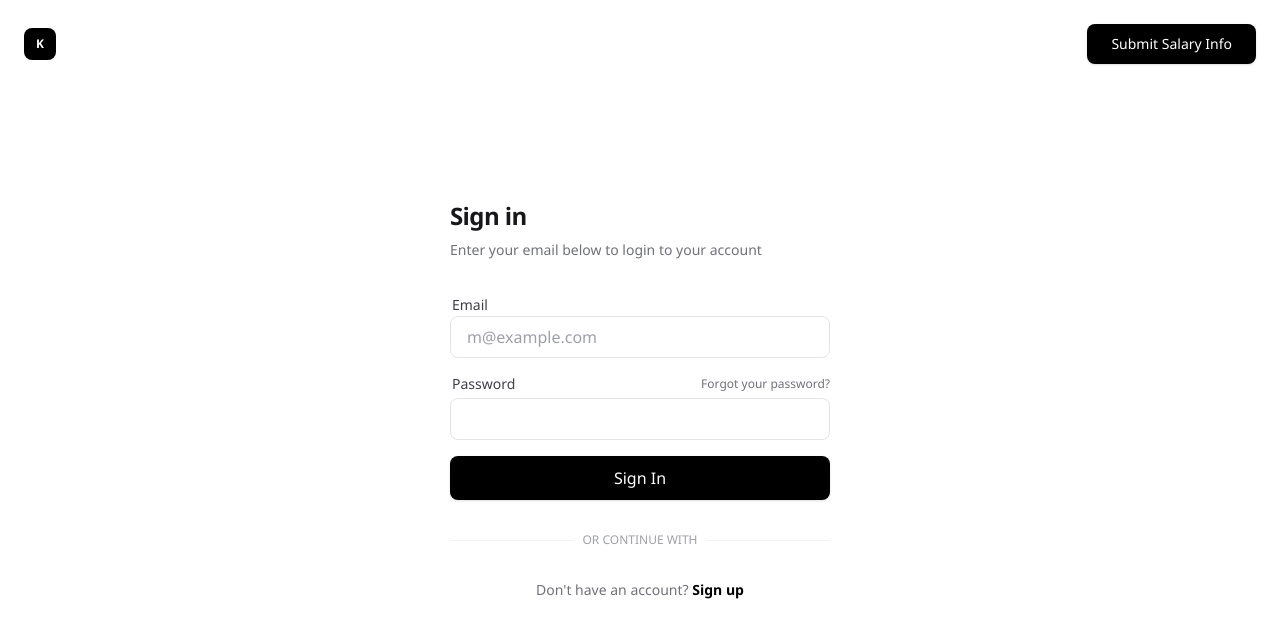
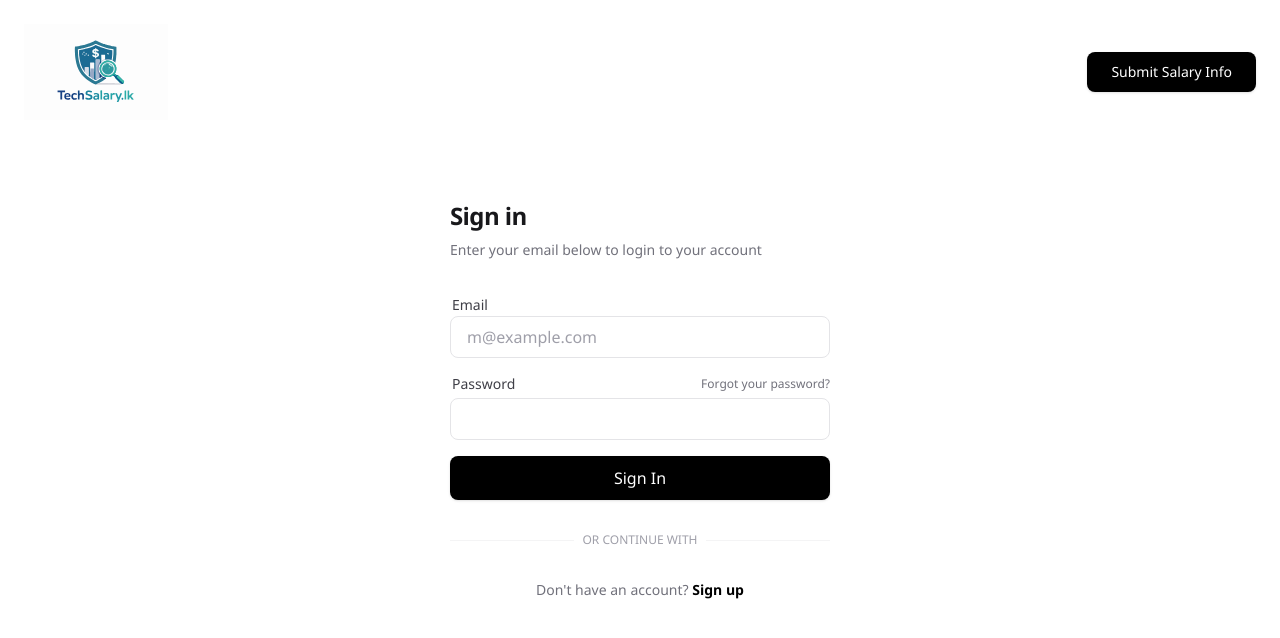
Before and after one commit to Asmitha-AR/cloud-app-coursework, a Next.js app in the folder web/: page /auth/login in a window 1280 px wide. Shown: the top 638 px of the page. Built offline with nearby package versions, Linux system fonts and the light colour scheme; no server answers.

Commit message:
changed logo and size

```diff
--- a/web/app/auth/login/page.tsx
+++ b/web/app/auth/login/page.tsx
@@ -7,6 +7,7 @@ import { authApi } from '@/lib/api';
 import { useAuth } from '@/context/AuthContext';
 import Button from '@/components/ui/Button';
 import Input from '@/components/ui/Input';
+import BrandLogo from '@/components/BrandLogo';
 
 export default function LoginPage() {
     const router = useRouter();
@@ -41,7 +42,7 @@ export default function LoginPage() {
         <div className="min-h-screen flex flex-col items-center justify-center p-6 bg-white relative">
             <header className="absolute top-0 left-0 right-0 p-6 flex items-center justify-between">
                 <Link href="/" className="flex items-center space-x-2">
-                    <div className="w-8 h-8 bg-black rounded-lg flex items-center justify-center text-white font-bold text-xs">K</div>
+                    <BrandLogo size={48} />
                 </Link>
                 <Link href="/salary/submit">
                     <Button className="text-sm font-bold">
--- a/web/app/auth/signup/page.tsx
+++ b/web/app/auth/signup/page.tsx
@@ -7,6 +7,7 @@ import { authApi } from '@/lib/api';
 import { useAuth } from '@/context/AuthContext';
 import Button from '@/components/ui/Button';
 import Input from '@/components/ui/Input';
+import BrandLogo from '@/components/BrandLogo';
 
 export default function SignupPage() {
     const router = useRouter();
@@ -48,7 +49,7 @@ export default function SignupPage() {
         <div className="min-h-screen flex flex-col items-center justify-center p-6 bg-white relative">
             <header className="absolute top-0 left-0 right-0 p-6 flex items-center justify-between">
                 <Link href="/" className="flex items-center space-x-2">
-                    <div className="w-8 h-8 bg-black rounded-lg flex items-center justify-center text-white font-bold text-xs">K</div>
+                    <BrandLogo size={48} />
                 </Link>
                 <Link href="/salary/submit">
                     <Button className="text-sm font-bold">
--- a/web/app/page.tsx
+++ b/web/app/page.tsx
@@ -5,6 +5,7 @@ import { useRouter } from 'next/navigation';
 import Button from '@/components/ui/Button';
 import { useAuth } from '@/context/AuthContext';
 import { Toast } from '@/components/ui/Toast';
+import BrandLogo from '@/components/BrandLogo';
 
 export default function Home() {
   const router = useRouter();
@@ -49,9 +50,7 @@ export default function Home() {
       <aside className="hidden lg:flex w-64 flex-col border-r border-zinc-200 bg-white">
         <div className="p-8">
           <div className="flex items-center space-x-2.5">
-            <div className="w-8 h-8 bg-black rounded-lg flex items-center justify-center text-white font-bold text-xs uppercase tracking-tighter">
-              K
-            </div>
+            <BrandLogo size={48} />
           </div>
         </div>
 
@@ -89,7 +88,7 @@ export default function Home() {
       <div className="flex-1 flex flex-col min-w-0 overflow-hidden">
         {/* Top Header - Mobile only */}
         <nav className="lg:hidden border-b border-zinc-200 bg-white h-16 px-6 flex items-center justify-between">
-          <div className="w-8 h-8 bg-black rounded-lg flex items-center justify-center text-white font-bold text-xs">K</div>
+          <BrandLogo size={48} />
           <button className="p-2 -mr-2 text-zinc-500">
             <svg className="w-6 h-6" fill="none" viewBox="0 0 24 24" stroke="currentColor">
               <path strokeLinecap="round" strokeLinejoin="round" strokeWidth={2} d="M4 6h16M4 12h16m-7 6h7" />
--- a/web/app/reports/page.tsx
+++ b/web/app/reports/page.tsx
@@ -7,6 +7,7 @@ import Button from '@/components/ui/Button';
 import Input from '@/components/ui/Input';
 import { voteApi } from '@/lib/api';
 import { useAuth } from '@/context/AuthContext';
+import BrandLogo from '@/components/BrandLogo';
 
 type ReportItem = {
     id: string;
@@ -186,7 +187,7 @@ export default function ReportsPage() {
             <nav className="border-b border-zinc-200 bg-white">
                 <div className="max-w-7xl mx-auto px-6 h-16 flex items-center justify-between w-full">
                     <div className="flex items-center space-x-2.5">
-                        <Link href="/" className="w-8 h-8 bg-black rounded-lg flex items-center justify-center text-white font-bold text-xs">K</Link>
+                        <Link href="/"><BrandLogo size={48} /></Link>
                         <span className="font-bold text-lg tracking-tight">Moderation Reports</span>
                     </div>
                     <Link href="/">
--- a/web/app/salaries/page.tsx
+++ b/web/app/salaries/page.tsx
@@ -5,6 +5,7 @@ import { useRouter } from 'next/navigation';
 import Button from '@/components/ui/Button';
 import { salaryApi } from '@/lib/api';
 import Link from 'next/link';
+import BrandLogo from '@/components/BrandLogo';
 
 export default function SalariesPage() {
     const router = useRouter();
@@ -44,7 +45,7 @@ export default function SalariesPage() {
             <nav className="border-b border-zinc-200 bg-white items-center">
                 <div className="max-w-6xl mx-auto px-6 h-16 flex items-center justify-between w-full">
                     <div className="flex items-center space-x-2.5">
-                        <Link href="/" className="w-8 h-8 bg-black rounded-lg flex items-center justify-center text-white font-bold text-xs">K</Link>
+                        <Link href="/"><BrandLogo size={48} /></Link>
                         <span className="font-bold text-lg tracking-tight">Salaries</span>
                     </div>
                     <Link href="/">
--- /dev/null
+++ b/web/components/BrandLogo.tsx
@@ -0,0 +1,19 @@
+import Image from 'next/image';
+
+type BrandLogoProps = {
+  size?: number;
+  className?: string;
+};
+
+export default function BrandLogo({ size = 50, className = '' }: BrandLogoProps) {
+  return (
+    <Image
+      src="/techsalary-logo.svg"
+      alt="TechSalary.lk"
+      width={size * 3}
+      height={size}
+      className={className}
+      priority
+    />
+  );
+}
```
Also changed, not shown: web/public/techsalary-logo.svg (added).
